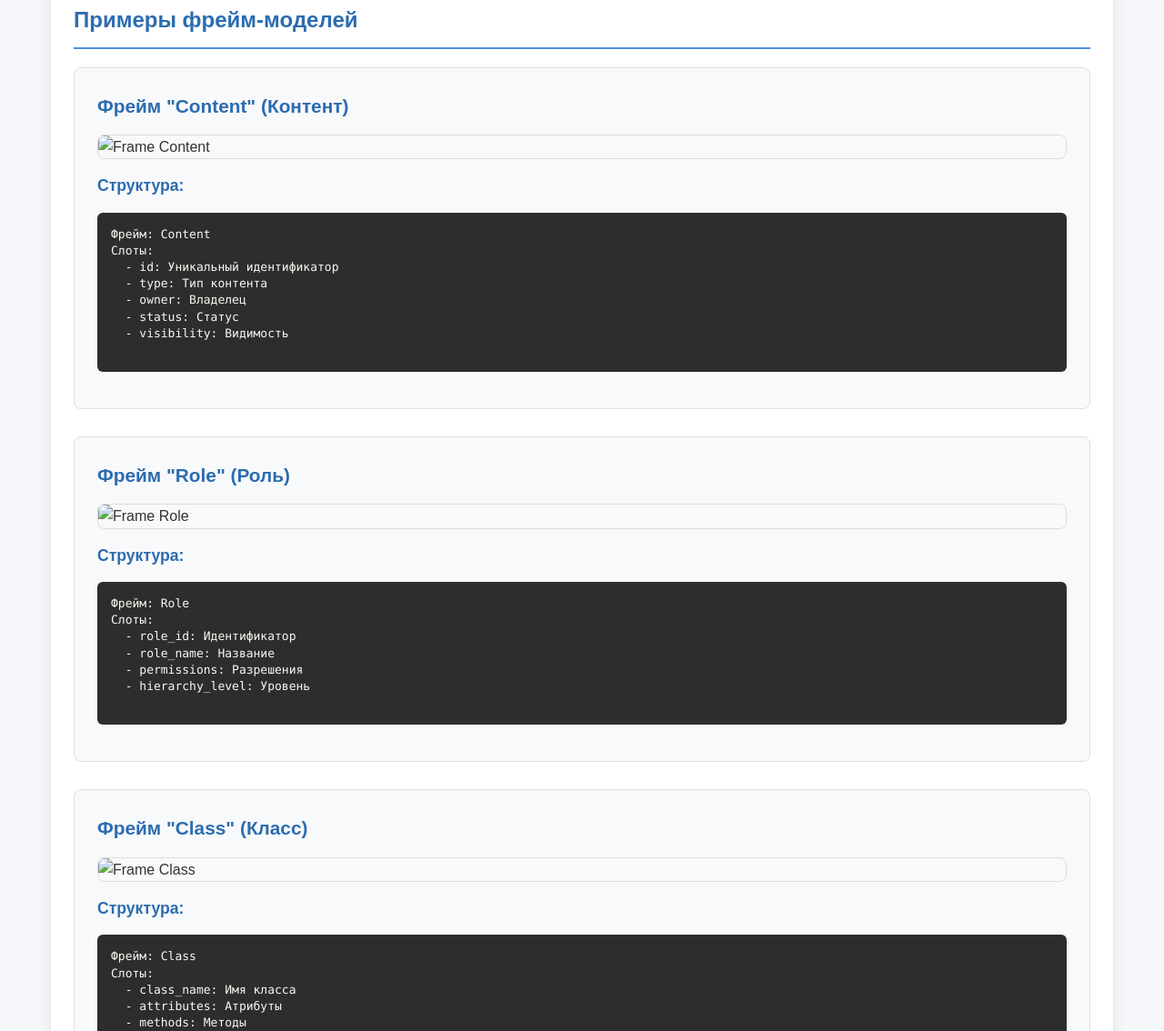
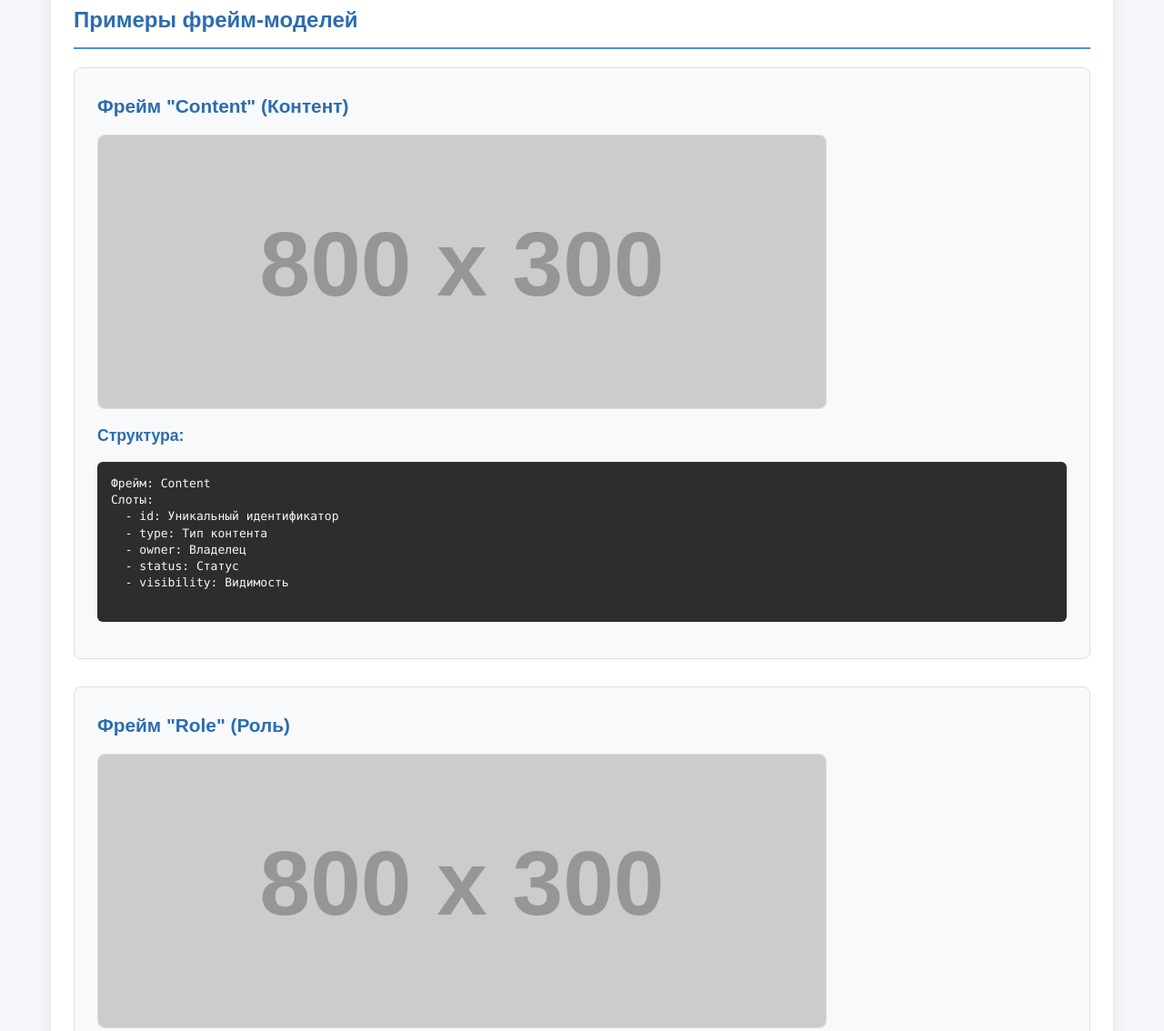
Before and after one commit to vvmalyuga/companion, a plain HTML site: page frames.html in a window 1280 px wide. Shown: the part 1283-2417 px from the top of the page at 91% size. Drawn offline with Linux system fonts and the light colour scheme; placeholder pictures from the web are drawn by us.

Commit message:
Update frames.html

```diff
--- a/frames.html
+++ b/frames.html
@@ -112,7 +112,7 @@
             <!-- Фрейм Content -->
             <div class="frame-example">
                 <h3>Фрейм "Content" (Контент)</h3>
-                <img src="./diagrams/frame_content.png" alt="Frame Content">
+                <img src="https://via.placeholder.com/800x300/4a90e2/ffffff?text=Frame+Content+Diagram" alt="Frame Content Diagram">
 
                 <div class="frame-structure">
                     <h4>Структура:</h4>
@@ -131,7 +131,7 @@
             <!-- Фрейм Role -->
             <div class="frame-example">
                 <h3>Фрейм "Role" (Роль)</h3>
-                <img src="./diagrams/frame_role.png" alt="Frame Role">
+                <img src="https://via.placeholder.com/800x300/2c6cb0/ffffff?text=Frame+Role+Diagram" alt="Frame Role Diagram">
 
                 <div class="frame-structure">
                     <h4>Структура:</h4>
@@ -149,7 +149,7 @@
             <!-- Фрейм Class -->
             <div class="frame-example">
                 <h3>Фрейм "Class" (Класс)</h3>
-                <img src="./diagrams/frame_class.png" alt="Frame Class">
+                <img src="https://via.placeholder.com/800x300/28a745/ffffff?text=Frame+Class+Diagram" alt="Frame Class Diagram">
 
                 <div class="frame-structure">
                     <h4>Структура:</h4>
```
